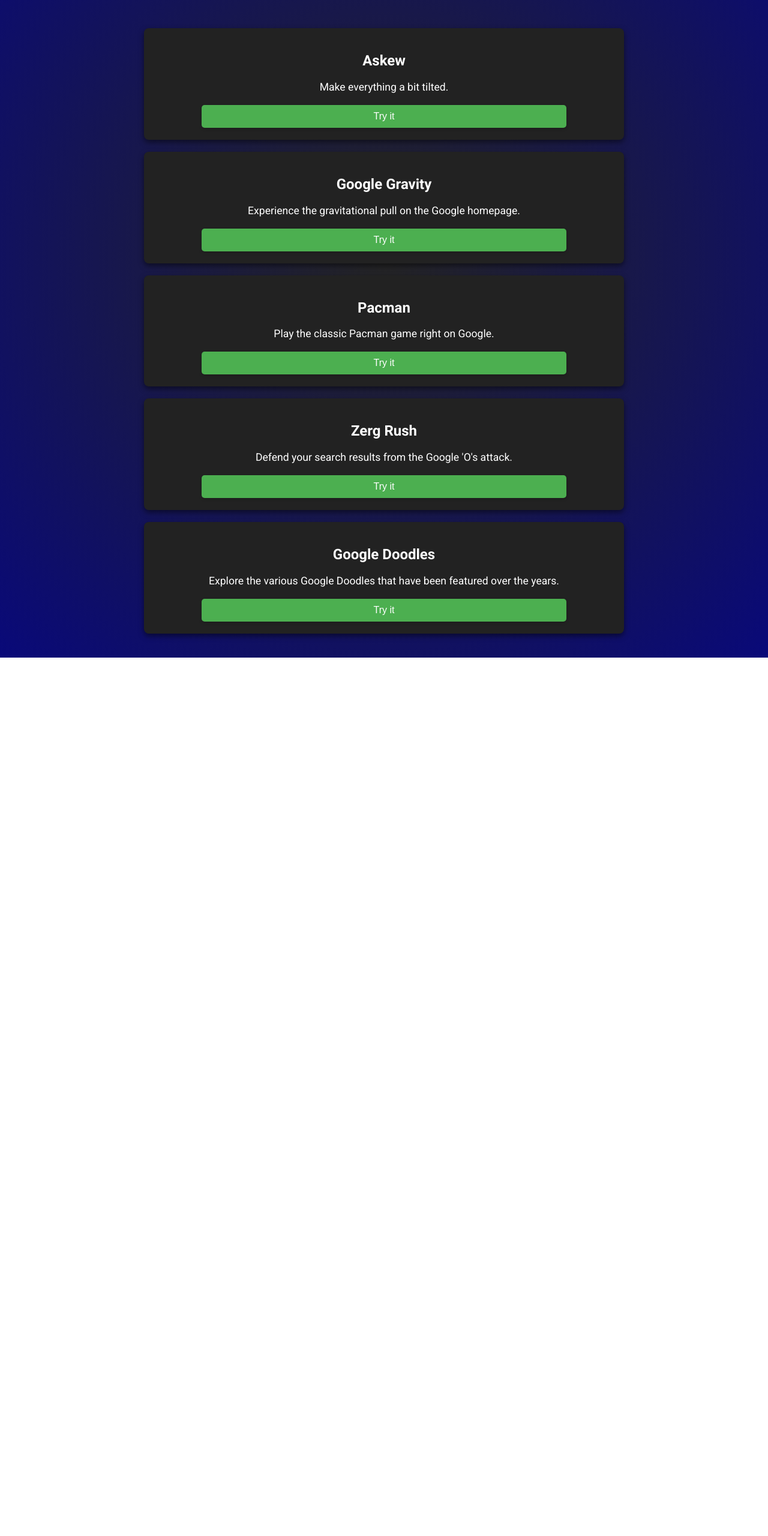
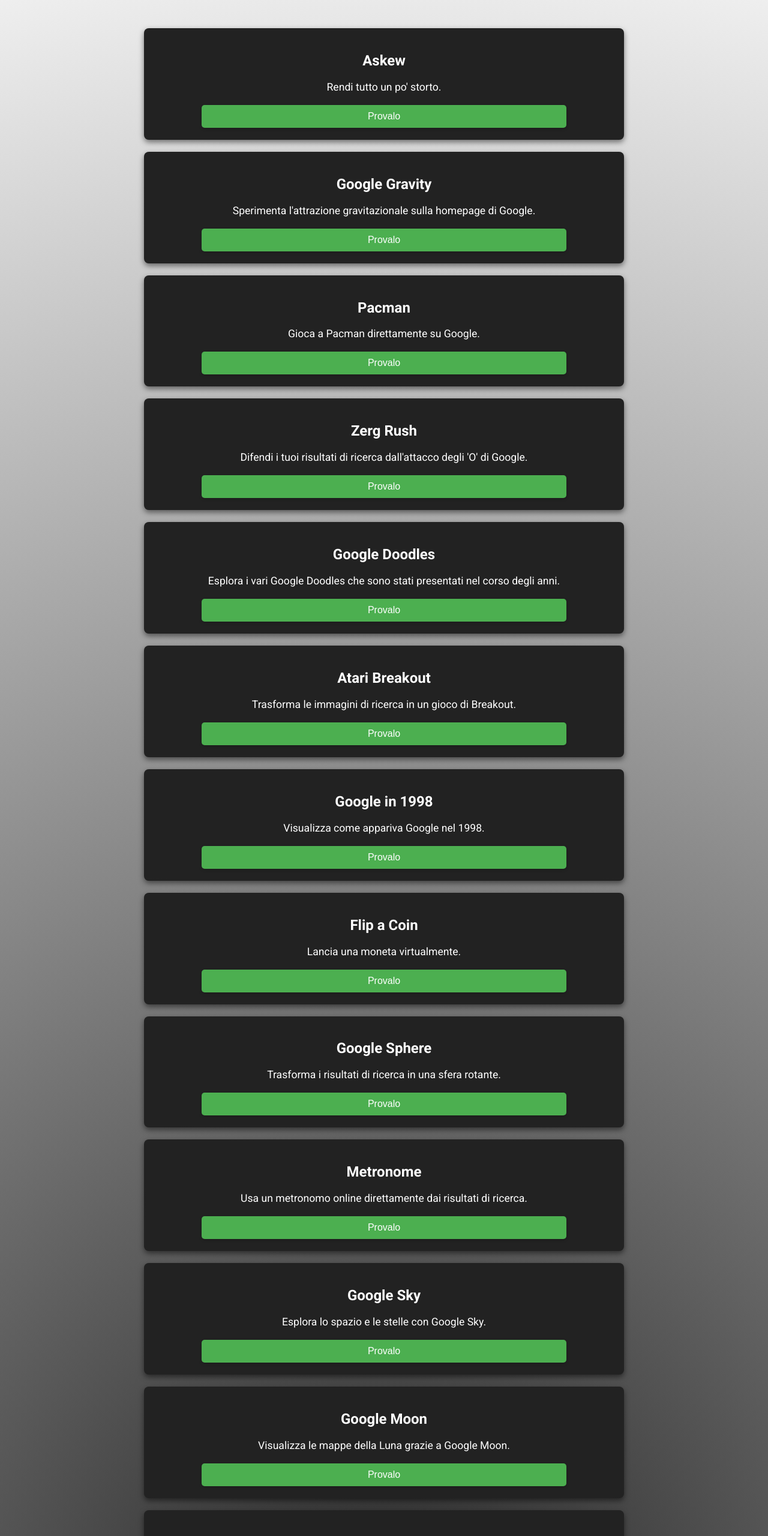
Before and after one commit to AgonyLecter/egg, a plain HTML site: page index.html in a window 1280 px wide. Shown: the part 240-2800 px from the top of the page at 60% size. Before the commit the page ends 1336 px from the top, so only its background shows below. Drawn offline with Linux system fonts and the light colour scheme.

Commit message:
Update index.html

```diff
--- a/index.html
+++ b/index.html
@@ -4,12 +4,12 @@
     <meta charset="UTF-8">
     <meta name="viewport" content="width=device-width, initial-scale=1.0">
     <title>Eggsplore Google</title>
-    <link href="https://fonts.googleapis.com/css2?family=Roboto:wght@400;500;700&display=swap" rel="stylesheet">
+    <link rel="stylesheet" href="https://fonts.googleapis.com/css2?family=Roboto:wght@400;500;700&display=swap">
     <style>
         body {
             font-family: 'Roboto', sans-serif;
-            background: radial-gradient(circle, rgba(36,36,36,1) 0%, rgba(9,9,121,1) 100%);
-            color: #fff;
+            background: radial-gradient(circle, rgba(36,36,36,1) 0%, rgb(255, 255, 255) 100%);
+            color: white;
             margin: 0;
             padding: 20px;
             display: flex;
@@ -45,7 +45,7 @@
         }
         button {
             background-color: #4CAF50;
-            color: #fff;
+            color: white;
             border: none;
             padding: 10px 20px;
             border-radius: 5px;
@@ -53,9 +53,9 @@
             font-size: 16px;
             transition: background-color 0.2s;
             box-shadow: 0 2px 5px rgba(0,0,0,0.2);
-            width: 80%; /* Rende i pulsanti più larghi */
-            margin: 0 auto; /* Centra i pulsanti */
-            display: block; /* Permette di centrare i pulsanti con margin auto */
+            width: 80%;
+            margin: 0 auto;
+            display: block;
         }
         button:hover {
             background-color: #43a047;
@@ -91,28 +91,143 @@
 <div class="container">
     <div class="egg">
         <h2>Askew</h2>
-        <p>Make everything a bit tilted.</p>
-        <button onclick="window.open('https://www.google.com/search?q=askew', '_blank')">Try it</button>
+        <p>Rendi tutto un po' storto.</p>
+        <button onclick="window.open('https://www.google.com/search?q=askew', '_blank')">Provalo</button>
     </div>
     <div class="egg">
         <h2>Google Gravity</h2>
-        <p>Experience the gravitational pull on the Google homepage.</p>
-        <button onclick="window.open('https://mrdoob.com/projects/chromeexperiments/google-gravity/', '_blank')">Try it</button>
+        <p>Sperimenta l'attrazione gravitazionale sulla homepage di Google.</p>
+        <button onclick="window.open('https://mrdoob.com/projects/chromeexperiments/google-gravity/', '_blank')">Provalo</button>
     </div>
     <div class="egg">
         <h2>Pacman</h2>
-        <p>Play the classic Pacman game right on Google.</p>
-        <button onclick="window.open('https://www.google.com/search?q=pacman', '_blank')">Try it</button>
+        <p>Gioca a Pacman direttamente su Google.</p>
+        <button onclick="window.open('https://www.google.com/search?q=pacman', '_blank')">Provalo</button>
     </div>
     <div class="egg">
         <h2>Zerg Rush</h2>
-        <p>Defend your search results from the Google 'O's attack.</p>
-        <button onclick="window.open('https://elgoog.im/zergrush/', '_blank')">Try it</button>
+        <p>Difendi i tuoi risultati di ricerca dall'attacco degli 'O' di Google.</p>
+        <button onclick="window.open('https://elgoog.im/zergrush/', '_blank')">Provalo</button>
     </div>
     <div class="egg">
         <h2>Google Doodles</h2>
-        <p>Explore the various Google Doodles that have been featured over the years.</p>
-        <button onclick="window.open('https://www.google.com/doodles', '_blank')">Try it</button>
+        <p>Esplora i vari Google Doodles che sono stati presentati nel corso degli anni.</p>
+        <button onclick="window.open('https://www.google.com/doodles', '_blank')">Provalo</button>
+    </div>
+    <div class="egg">
+        <h2>Atari Breakout</h2>
+        <p>Trasforma le immagini di ricerca in un gioco di Breakout.</p>
+        <button onclick="window.open('https://www.google.com/search?q=Atari+Breakout&tbm=isch', '_blank')">Provalo</button>
+    </div>
+    <div class="egg">
+        <h2>Google in 1998</h2>
+        <p>Visualizza come appariva Google nel 1998.</p>
+        <button onclick="window.open('https://elgoog.im/google1998/')">Provalo</button>
+    </div>
+    <div class="egg">
+        <h2>Flip a Coin</h2>
+        <p>Lancia una moneta virtualmente.</p>
+        <button onclick="window.open('https://www.google.com/search?q=flip+a+coin', '_blank')">Provalo</button>
+    </div>
+    <div class="egg">
+        <h2>Google Sphere</h2>
+        <p>Trasforma i risultati di ricerca in una sfera rotante.</p>
+        <button onclick="window.open('http://mrdoob.com/projects/chromeexperiments/google-sphere/', '_blank')">Provalo</button>
+    </div>
+    <div class="egg">
+        <h2>Metronome</h2>
+        <p>Usa un metronomo online direttamente dai risultati di ricerca.</p>
+        <button onclick="window.open('https://www.google.com/search?q=metronome', '_blank')">Provalo</button>
+    </div>
+    <div class="egg">
+        <h2>Google Sky</h2>
+        <p>Esplora lo spazio e le stelle con Google Sky.</p>
+        <button onclick="window.open('https://www.google.com/sky/', '_blank')">Provalo</button>
+    </div>
+    <div class="egg">
+        <h2>Google Moon</h2>
+        <p>Visualizza le mappe della Luna grazie a Google Moon.</p>
+        <button onclick="window.open('https://www.google.com/moon/', '_blank')">Provalo</button>
+    </div>
+    <div class="egg">
+        <h2>Google Mars</h2>
+        <p>Esplora le mappe di Marte con Google Mars.</p>
+        <button onclick="window.open('https://www.google.com/mars/', '_blank')">Provalo</button>
+    </div>
+    <div class="egg">
+        <h2>Google Underwater</h2>
+        <p>Cerca con Google sotto l'acqua.</p>
+        <button onclick="window.open('https://elgoog.im/underwater/', '_blank')">Provalo</button>
+    </div>
+    <div class="egg">
+        <h2>Animal Sounds</h2>
+        <p>Ascolta i suoni degli animali direttamente sui risultati di ricerca.</p>
+        <button onclick="window.open('https://www.google.com/search?q=animal+sounds', '_blank')">Provalo</button>
+    </div>
+    <div class="egg">
+        <h2>Breathing Exercise</h2>
+        <p>Fai un esercizio di respirazione con Google.</p>
+        <button onclick="window.open('https://www.google.com/search?q=breathing+exercise', '_blank')">Provalo</button>
+    </div>
+    <div class="egg">
+        <h2>Google Guitar</h2>
+        <p>Suona la chitarra con Google Doodle.</p>
+        <button onclick="window.open('https://www.google.com/doodles/les-pauls-96th-birthday', '_blank')">Provalo</button>
+    </div>
+    <div class="egg">
+        <h2>Fidget Spinner</h2>
+        <p>Gioca con uno spinner virtuale.</p>
+        <button onclick="window.open('https://www.google.com/search?q=fidget+spinner', '_blank')">Provalo</button>
+    </div>
+    <div class="egg">
+        <h2>Google Tic Tac Toe</h2>
+        <p>Gioca a Tris contro Google.</p>
+        <button onclick="window.open('https://www.google.com/search?q=tic+tac+toe', '_blank')">Provalo</button>
+    </div>
+    <div class="egg">
+        <h2>Google Solitaire</h2>
+        <p>Gioca a Solitario su Google.</p>
+        <button onclick="window.open('https://www.google.com/search?q=solitaire', '_blank')">Provalo</button>
+    </div>
+    <div class="egg">
+        <h2>Google Minesweeper</h2>
+        <p>Gioca a Prato fiorito su Google.</p>
+        <button onclick="window.open('https://www.google.com/search?q=minesweeper', '_blank')">Provalo</button>
+    </div>
+    <div class="egg">
+        <h2>Quick, Draw!</h2>
+        <p>Gioca a indovinare cosa stai disegnando con l'intelligenza artificiale di Google.</p>
+        <button onclick="window.open('https://quickdraw.withgoogle.com/', '_blank')">Provalo</button>
+    </div>
+    <div class="egg">
+        <h2>Google Snake</h2>
+        <p>Gioca al classico gioco Snake su Google.</p>
+        <button onclick="window.open('https://www.google.com/fbx?fbx=snake_arcade', '_blank')">Provalo</button>
+    </div>
+    <div class="egg">
+        <h2>Do a Barrel Roll</h2>
+        <p>Fai fare un giro completo alla pagina dei risultati di ricerca.</p>
+        <button onclick="window.open('https://www.google.com/search?q=do+a+barrel+roll', '_blank')">Provalo</button>
+    </div>
+    <div class="egg">
+        <h2>Google Zip</h2>
+        <p>Apri la zip di Google.</p>
+        <button onclick="window.open('https://elgoog.im/zipper/', '_blank')">Provalo</button>
+    </div>
+    <div class="egg">
+        <h2>Batman</h2>
+        <p>Fatti aiutare chiamando l'eroe Alato, clicca sul faro con il logo e vedi cosa succede!!.</p>
+        <button onclick="window.open('https://elgoog.im/batman/')">Provalo</button>
+    </div>
+    <div class="egg">
+        <h2>Mandalorian</h2>
+        <p>Yoda?? sei te??.</p>
+        <button onclick="window.open('https://elgoog.im/mandalorian/')">Provalo</button>
+    </div>
+    <div class="egg">
+        <h2>Google Space</h2>
+        <p>Prova la ricerca Google in assenza di gravità.</p>
+        <button onclick="window.open('http://mrdoob.com/projects/chromeexperiments/google-space/', '_blank')">Provalo</button>
     </div>
 
 </div>
```
